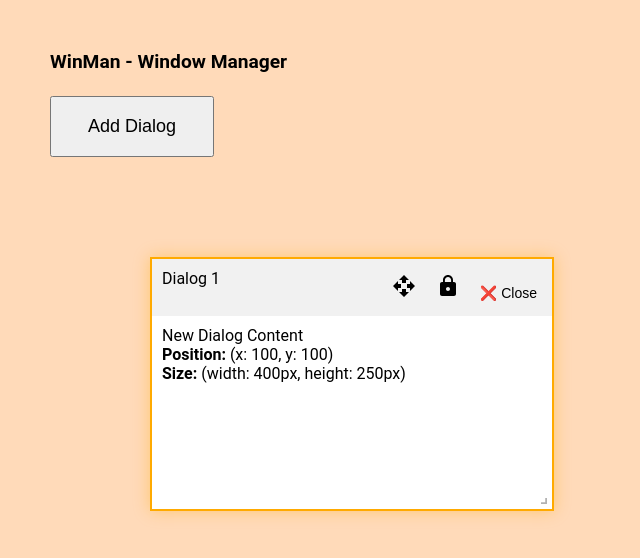
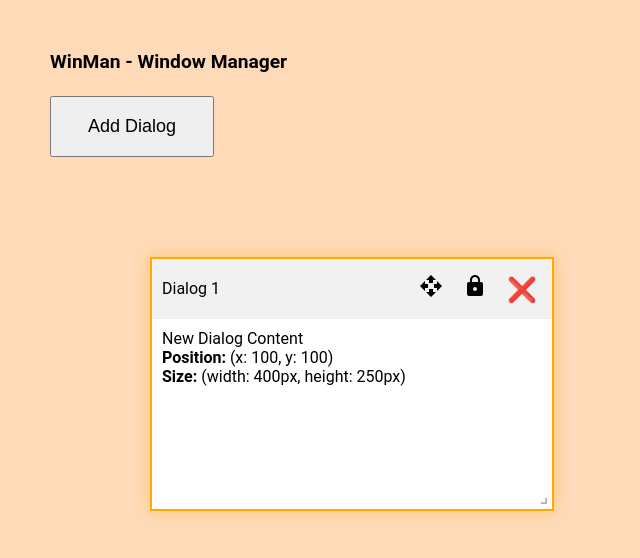
Before and after one commit to Digitanalogik/react-window-manager, a React (Create React App) app: page / in a window 1280 px wide. Both pictures are taken after a click on the button "Add Dialog". Shown: the top 558 px of the page, without its empty margins (0-640 px from the left). Built offline with nearby package versions, Linux system fonts and the light colour scheme.

Commit message:
Close button styling

```diff
--- a/src/components/Dialog.css
+++ b/src/components/Dialog.css
@@ -91,6 +91,7 @@
   background-color: #f1f1f1;
   padding: 10px;
   display: flex;
+  align-items: center;
   justify-content: space-between;
   cursor: move; /* Indicate that the header is draggable */
 }
@@ -100,13 +101,16 @@
   background: transparent;
   border: none;
   cursor: pointer;
-  font-size: 14px;
   padding: 5px;
   transition: background-color 0.2s ease;
 }
 
 .dialog-actions button:hover {
   background-color: rgba(0, 0, 0, 0.1);
+}
+
+.close-button {
+  font-size: 24px;
 }
 
 .dialog-content {
--- a/src/components/Dialog.tsx
+++ b/src/components/Dialog.tsx
@@ -89,7 +89,9 @@ const Dialog: React.FC<DialogProps> = ({
                   alt="Toggle Resize"
                 />
               </button>
-              <button onClick={() => onClose(id)}>❌ Close</button>
+              <button className="close-button" onClick={() => onClose(id)}>
+                ❌
+              </button>
             </div>
           </div>
           <div
```
